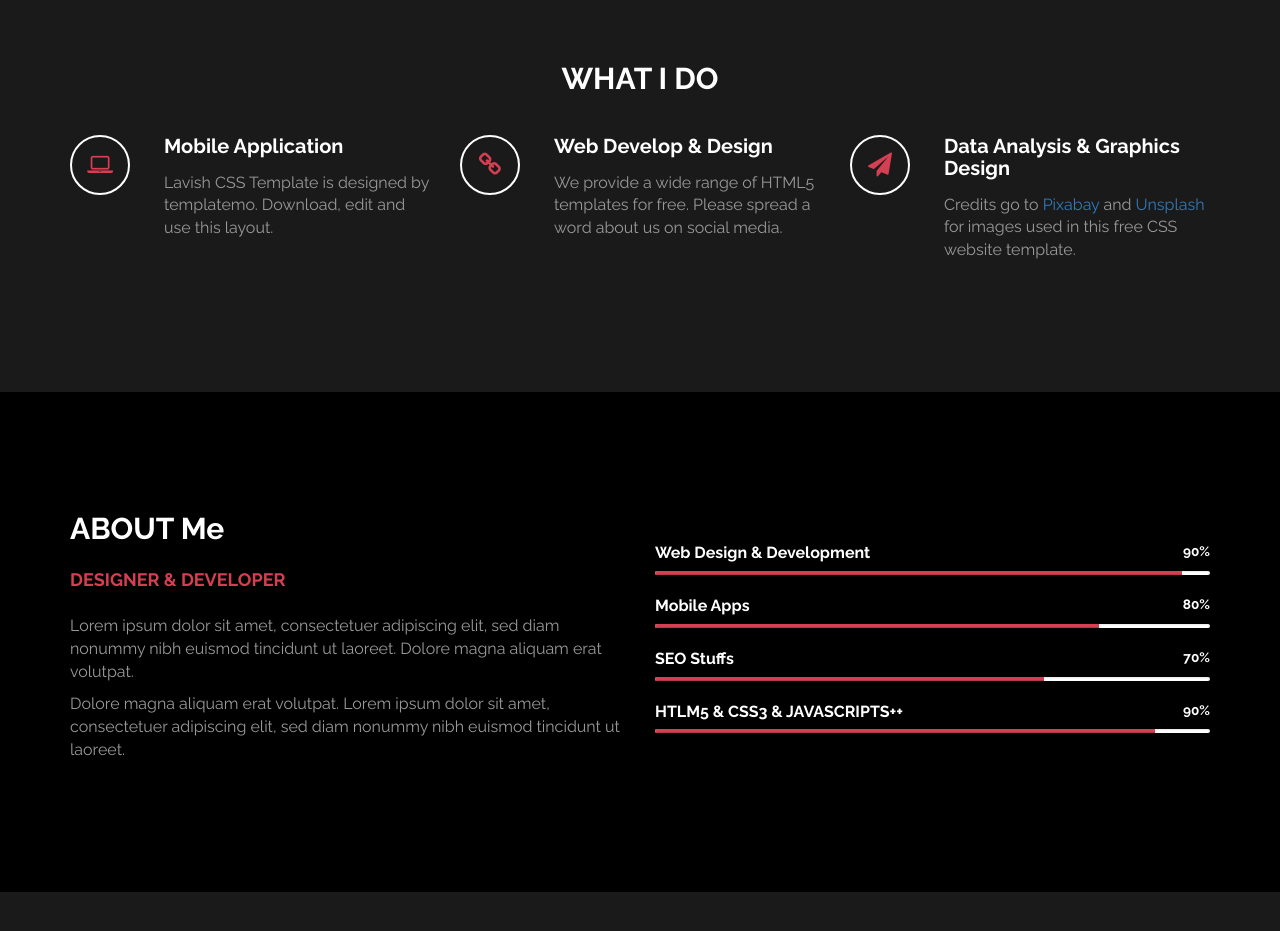
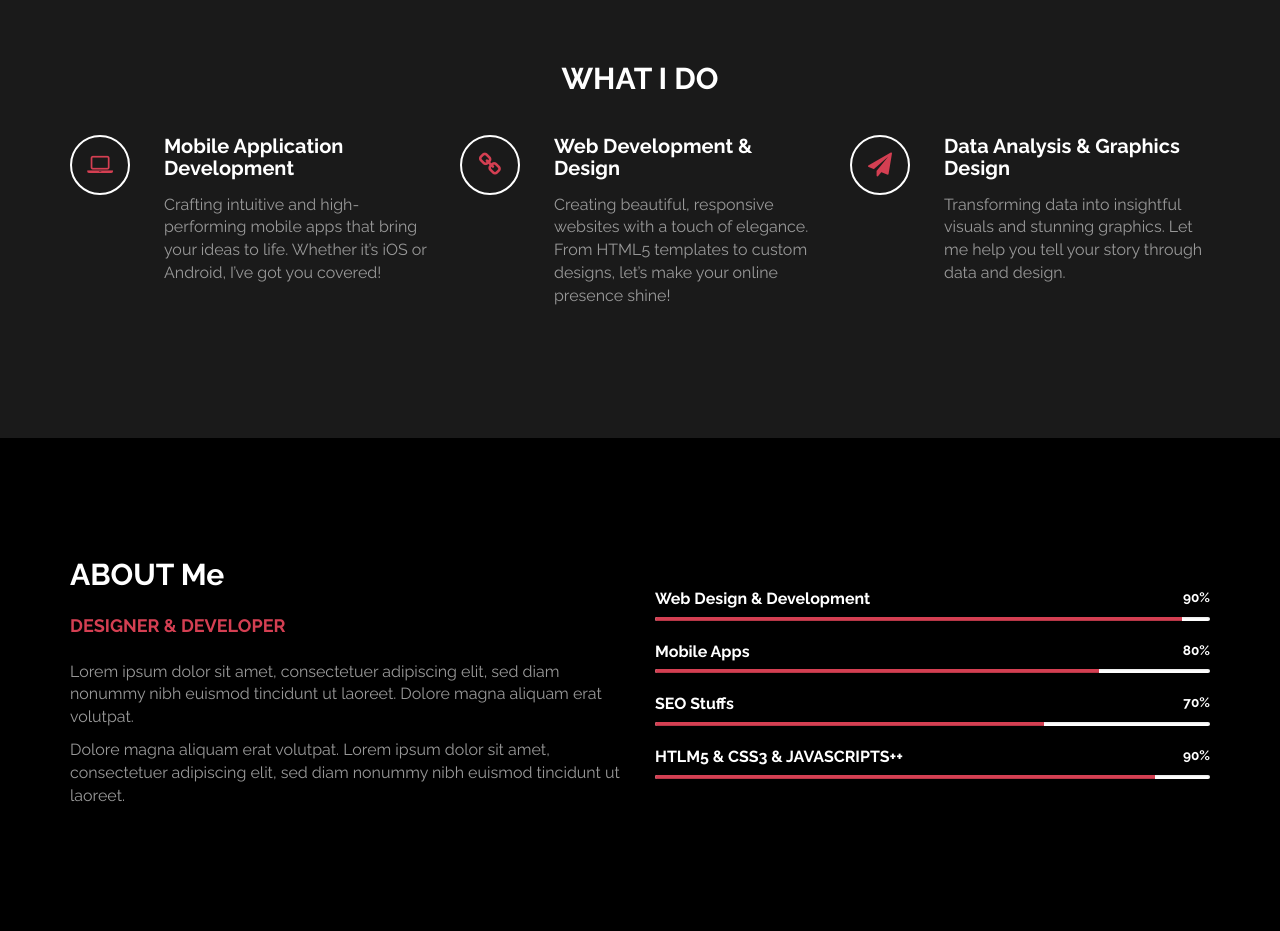
Before and after one commit to NexaTechX/My-Public-Port, a plain HTML site: page index.html in a window 1280 px wide. Shown: the part 780-1711 px from the top of the page. Drawn offline with Linux system fonts and the light colour scheme.

Commit message:
Update index.html

```diff
--- a/index.html
+++ b/index.html
@@ -69,8 +69,8 @@
 								<i class="fa fa-laptop"></i>
 							</div>
 							<div class="media-body">
-								<h3 class="media-heading">Mobile Application</h3>
-								<p>Lavish CSS Template is designed by templatemo. Download, edit and use this layout.</p>
+								<h3 class="media-heading"> Mobile Application Development</h3>
+								<p>Crafting intuitive and high-performing mobile apps that bring your ideas to life. Whether it’s iOS or Android, I’ve got you covered!</p>
 							</div>
 						</div>
 					</div>
@@ -81,8 +81,8 @@
 								<i class="fa fa-link"></i>
 							</div>
 							<div class="media-body">
-								<h3 class="media-heading">Web Develop &AMP; Design</h3>
-								<p>We provide a wide range of HTML5 templates for free. Please spread a word about us on social media.</p>
+								<h3 class="media-heading">Web Development &AMP; Design</h3>
+								<p>Creating beautiful, responsive websites with a touch of elegance. From HTML5 templates to custom designs, let’s make your online presence shine!</p>
 							</div>
 						</div>
 					</div>
@@ -94,7 +94,7 @@
 							</div>
 							<div class="media-body">
 								<h3 class="media-heading">Data Analysis &AMP; Graphics Design</h3>
-								<p>Credits go to <a rel="nofollow" href="https://pixabay.com">Pixabay</a> and <a rel="nofollow" href="http://unsplash.com">Unsplash</a> for images used in this free CSS website template.</p>
+								<p>Transforming data into insightful visuals and stunning graphics. Let me help you tell your story through data and design.</p>
 							</div>
 						</div>
 					</div>
```
